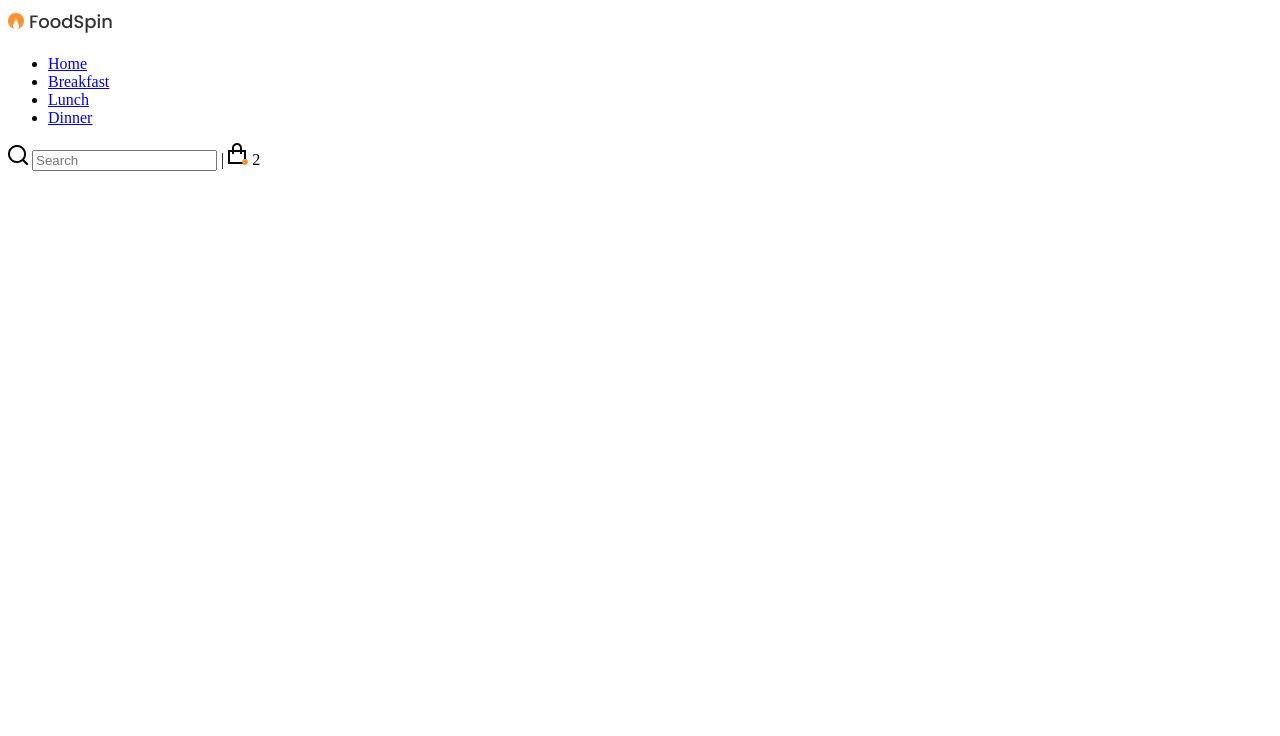
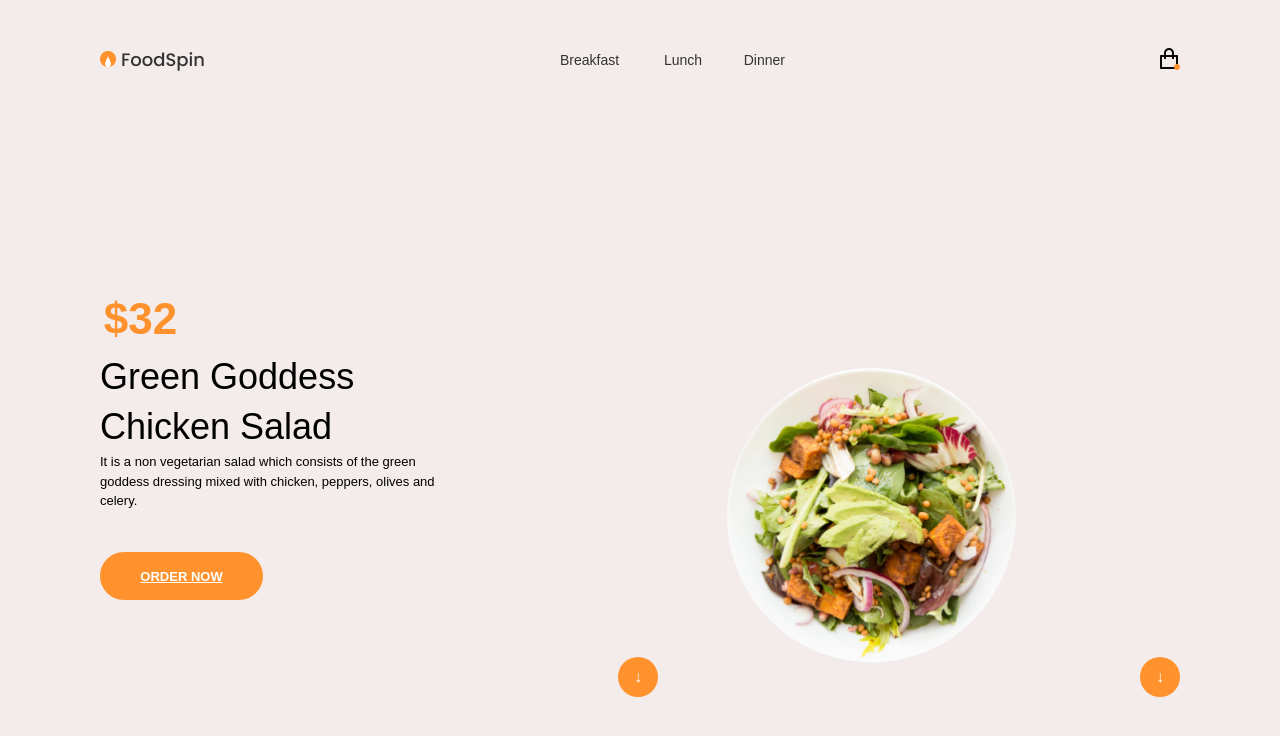
Before and after one commit to MariaAcri98/Ejercicio-4-Css-, a plain HTML site: page index.html in a window 1280 px wide. Drawn offline with Linux system fonts and the light colour scheme.

Commit message:
Termine el proyecto del ejercicio N-4 de prep course SoyHenry

```diff
--- /dev/null
+++ b/index.css
@@ -0,0 +1,252 @@
+body{
+
+    width: 1280px;
+    height: 790px;
+    background-color: rgb(244, 235, 235);
+}
+
+#menu{
+    width: 1080px;
+    height: 27px;
+    margin-top: 47px;
+    padding-left: 100px;
+    display: flex;
+    flex-direction: row;
+    justify-content:space-between ;
+    align-items:center;
+}
+
+#contenedordelogo{
+    width: 105px;
+    height: 27px;
+    top: 47px;
+    left: 100px;
+    display: flex;
+    flex-direction: row;
+    justify-content:center;
+    align-items: center;
+}
+
+#barramenu{
+    width: 275px;
+    height: 21px;
+    top: 52px;
+    left: 375px;
+    display: flex;
+    flex-direction: row;
+    justify-content:center;
+    align-items: center;
+}
+#barramenu nav{
+    display: flex;
+    flex-direction: row;
+    width: 100%;
+    height: 100%;
+}
+#barramenu ul{
+    list-style: none;
+    padding: 0%;
+    margin: 0%;
+    display: flex;
+    flex-direction: row;
+    justify-content: space-evenly;
+    align-items:center;
+    width: 275px;
+    height: 21px;
+    top: 52px;
+    left: 375px;
+}
+
+#barramenu li{
+    margin-right: 20px;
+
+}
+
+
+#barramenu a{
+    text-decoration: none;
+    color: rgba(51, 51, 51, 1);
+    font-family: 'Poppins', sans-serif;
+    font-size: 14px;
+    font-weight: 500;
+    line-height: 21px;
+    text-align: justify;
+}
+
+
+
+#conastadecompras{
+
+    width: 20px;
+    height: 22px;
+    top: 51px;
+    left: 1160px;
+    display: flex;
+    flex-direction: row;
+    justify-content: center;
+    align-items: center;
+}
+
+#content1{
+    width: 367px;
+    height: 238px;
+    position: absolute;
+    top: 286px;
+    left: 100px;
+    margin: 0%;
+}
+#content1 h1{
+    width: 81px;
+    height: 66px;
+    top: 286px;
+    left: 100px;
+
+    display: flex;
+    flex-direction: column;
+    justify-content: flex-start;
+    align-items: center;
+
+    font-family: 'Poppins', sans-serif;
+    font-size: 44px;
+    font-weight: 700;
+    line-height: 66px;
+    text-align: left;
+    color: rgba(255, 146, 44, 1);
+    margin: 0;
+}
+#content1 h2{
+    width: 367px;
+    height: 100px;
+    top: 352px;
+    left: 100px;
+    margin: 0%;
+
+    font-family: 'Poppins', sans-serif;
+    font-size: 36px;
+    font-weight: 500;
+    line-height: 50px;
+    text-align: left;
+
+}
+
+#content1 p{
+    width: 347px;
+    height: 60px;
+    top: 464px;
+    left: 100px;
+    margin: 0%;
+
+    font-family: 'Poppins',sans-serif;
+    font-size: 13px;
+    font-weight: 400;
+    line-height: 19.5px;
+    text-align: left;
+}
+
+#myButton{
+    width: 163px;
+    height: 48px;
+    position: absolute;
+    top: 552px;
+    left: 100px;
+    border-radius: 69px 69px 69px 69px;
+    background: rgba(255, 146, 44, 1);
+    color: white;
+    border: none;
+    font-family: 'Poppins', sans-serif;
+    font-size: 13px;
+    font-weight: bold;
+    display: flex;
+    justify-content: center;
+    align-items: center;
+}
+#myButton:hover{
+    background-color: rgb(161, 90, 90);
+}
+
+#comida1{
+    position: absolute;
+    top: 368px;
+    left: 727px;
+}
+
+.Breakfast{
+    width: 67px;
+    height: 21px;
+    top: 52px;
+    left: 375px;
+    margin: auto;
+    display: flex;
+    flex-direction: row;
+    justify-content:flex-start;
+    align-items: center;
+}
+.Lunch{
+    width: 42px;
+    height: 21px;
+    top: 52px;
+    left: 502px;
+    margin: auto;
+    display: flex;
+    flex-direction: row;
+    justify-content: center;
+    align-items: center;
+}
+
+.Dinner{
+    width: 46px;
+    height: 21px;
+    top: 52px;
+    left: 604px;
+    margin-left: auto;
+    display: flex;
+    flex-direction: row;
+    justify-content:end;
+    align-items:flex-end;
+}
+.menuitem{
+    font-family: 'Poppins', sans-serif;
+    font-size: 14px;
+    font-weight: 500;
+    line-height: 21px;
+    text-align:center;
+}
+
+
+.redondo1{
+    width: 289px;
+    height: 294.96px;
+    border-radius: 50%;
+    object-fit: cover;
+}
+
+.flecha1{
+    width: 40px;
+    height: 40px;
+    position: absolute;
+    top: 657px;
+    left: 1140px;
+    background: rgba(255, 146, 44, 1);
+    border-radius: 50%;
+    display: flex;
+    justify-content: center;
+    align-items: center;
+    color: white;
+    font-family: 'Poppins', sans-serif;
+
+}
+.flecha2{
+
+    width: 40px;
+    height: 40px;
+    position: absolute;
+    top: 657px;
+    left: 618px;
+    background: rgba(255, 146, 44, 1);
+    border-radius: 50%;
+    display: flex;
+    justify-content: center;
+    align-items: center;
+    color: white;
+    font-family: 'Poppins', sans-serif;
+}
--- a/index.html
+++ b/index.html
@@ -2,27 +2,58 @@
 <html lang="en">
 <head>
     <meta charset="UTF-8">
-    <meta name="viewport" content="width=device-width, initial-scale=1.0">
+    <me1taname="viewport" content="width=device-width, initial-scale=1.0">
     <title>Document</title>
+    <link rel="stylesheet" href="./index.css">
+    <link rel="stylesheet" href="./resert.css">
+    <link rel="preconnect" href="https://fonts.googleapis.com">
+    <link rel="preconnect" href="https://fonts.gstatic.com" crossorigin>
+    <link rel="preconnect" href="https://fonts.googleapis.com">
+    <link rel="preconnect" href="https://fonts.gstatic.com" crossorigin>
+    <link zshref="https://fonts.googleapis.com/css2?family=Poppins:ital,wght@0,100;0,200;0,300;0,400;0,500;0,600;0,700;0,800;0,900;1,100;1,200;1,300;1,400;1,500;1,600;1,700;1,800;1,900&display=swap" rel="stylesheet">
 </head>
+
 <body>
+
+    <header>
+        <div id="menu">
+        <div class="tarjeta" id="contenedorlogo">
     <img src="./assets/images/logo.png">
+        </div>
 
+        <div id="barramenu">
     <nav>
         <ul>
-            <li><a href="./index.html">Home</a></li>
-            <li> <a href="#"> Breakfast </a> </li>
-            <li> <a href="#"> Lunch </a> </li>
-            <li> <a href="#"> Dinner </a> </li>
+            <li> <a href="#" class="Breakfast" class="menuitem"> Breakfast </a> </li>
+            <li> <a href= "#" class="Lunch" class="menuitem"> Lunch </a> </li>
+            <li> <a href="#"  class="Dinner" class="menuitem"> Dinner </a> </li>
         </ul>
     </nav>
+        </div>
 
-    <img src="./assets/images/Vector.png">
+    <div id="canastadecompras" class="tarjeta">
+    <img src="./assets/images/Frame 1.png" alt="canasta de compras">
+    </div>
+</div>
+    </div>
+</header>
 
-    <input type="text" placeholder="Search">
-    <span>|</span>
-    <img src="./assets/images/Frame 1.png" alt="canasta de compras">
-    <span> 2 </span>
+<div id="content1">
+    <h1>$32</h1>
+    <h2>Green Goddess Chicken Salad</h2>
+    <p>It is a non vegetarian salad which consists of the green goddess dressing mixed with chicken, peppers, olives and celery.</p>
+</div>
 
+    <a href="#" id="myButton" class="button">ORDER NOW</a>
+
+    <div id="comida1">
+    <img src="./assets/images/image 9.3.png" class="redondo1">
+    </div>
+
+    <div id="flechas">
+        <p class="flecha1">&darr;</p>
+        <p class="flecha2">&darr;</p>
+    </div>
+</div>
 </body>
 </html>
--- /dev/null
+++ b/resert.css
@@ -0,0 +1,50 @@
+/* Reset CSS */
+html, body, div, span, applet, object, iframe,
+h1, h2, h3, h4, h5, h6, p, blockquote, pre,
+a, abbr, acronym, address, big, cite, code,
+del, dfn, em, img, ins, kbd, q, s, samp,
+small, strike, strong, sub, sup, tt, var,
+b, u, i, center,
+dl, dt, dd, ol, ul, li,
+fieldset, form, label, legend,
+table, caption, tbody, tfoot, thead, tr, th, td,
+article, aside, canvas, details, embed,
+figure, figcaption, footer, header, hgroup,
+menu, nav, output, ruby, section, summary,
+time, mark, audio, video {
+    margin: 0;
+    padding: 0;
+    border: 0;
+    font-size: 100%;
+    font: inherit;
+    vertical-align: baseline;
+}
+
+/* HTML5 display-role reset for older browsers */
+article, aside, details, figcaption, figure,
+footer, header, hgroup, menu, nav, section {
+    display: block;
+}
+
+body {
+    line-height: 1;
+}
+
+ol, ul {
+    list-style: none;
+}
+
+blockquote, q {
+    quotes: none;
+}
+
+blockquote:before, blockquote:after,
+q:before, q:after {
+    content: '';
+    content: none;
+}
+
+table {
+    border-collapse: collapse;
+    border-spacing: 0;
+}
```
Also changed, not shown: assets/images/image 9.3.png (added).
